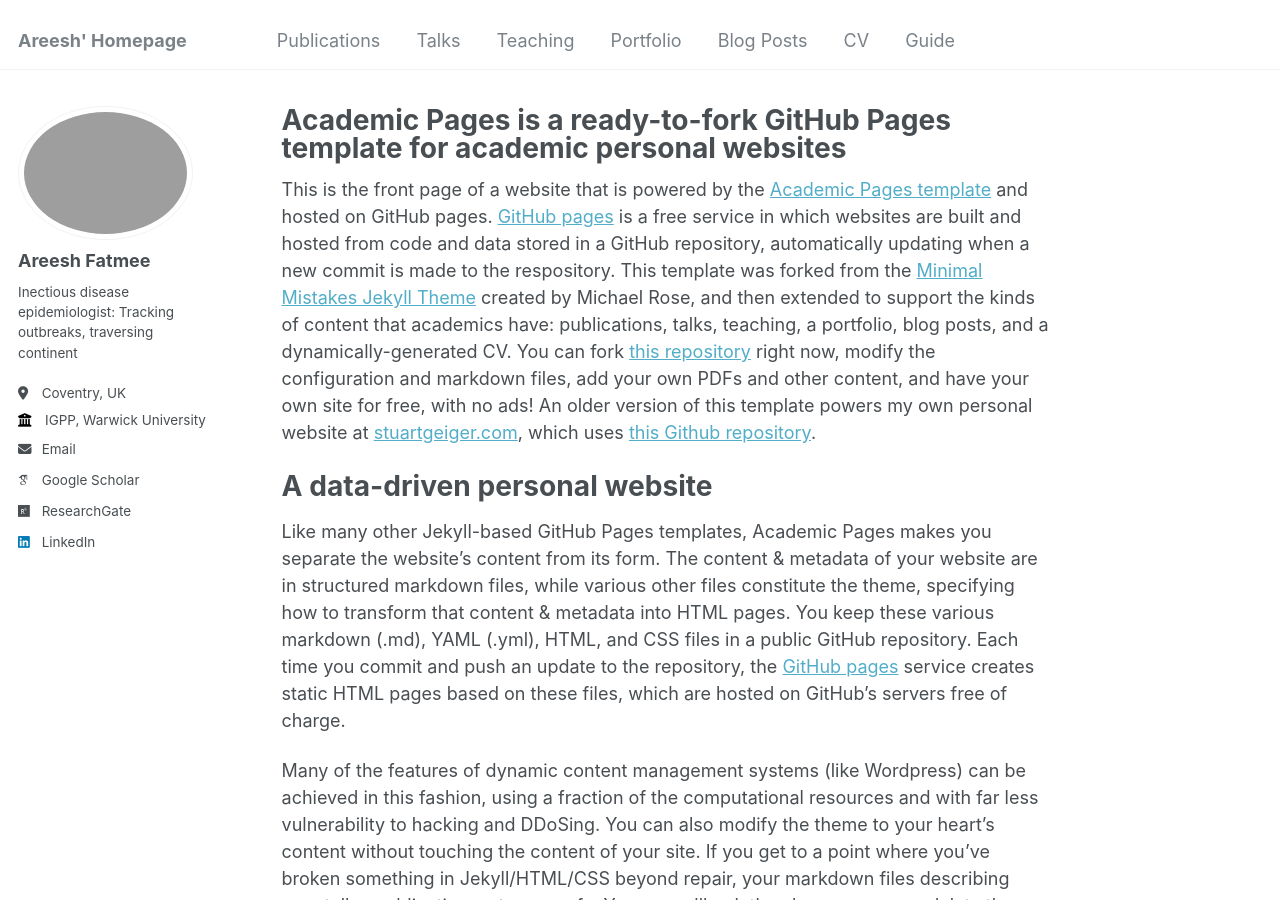
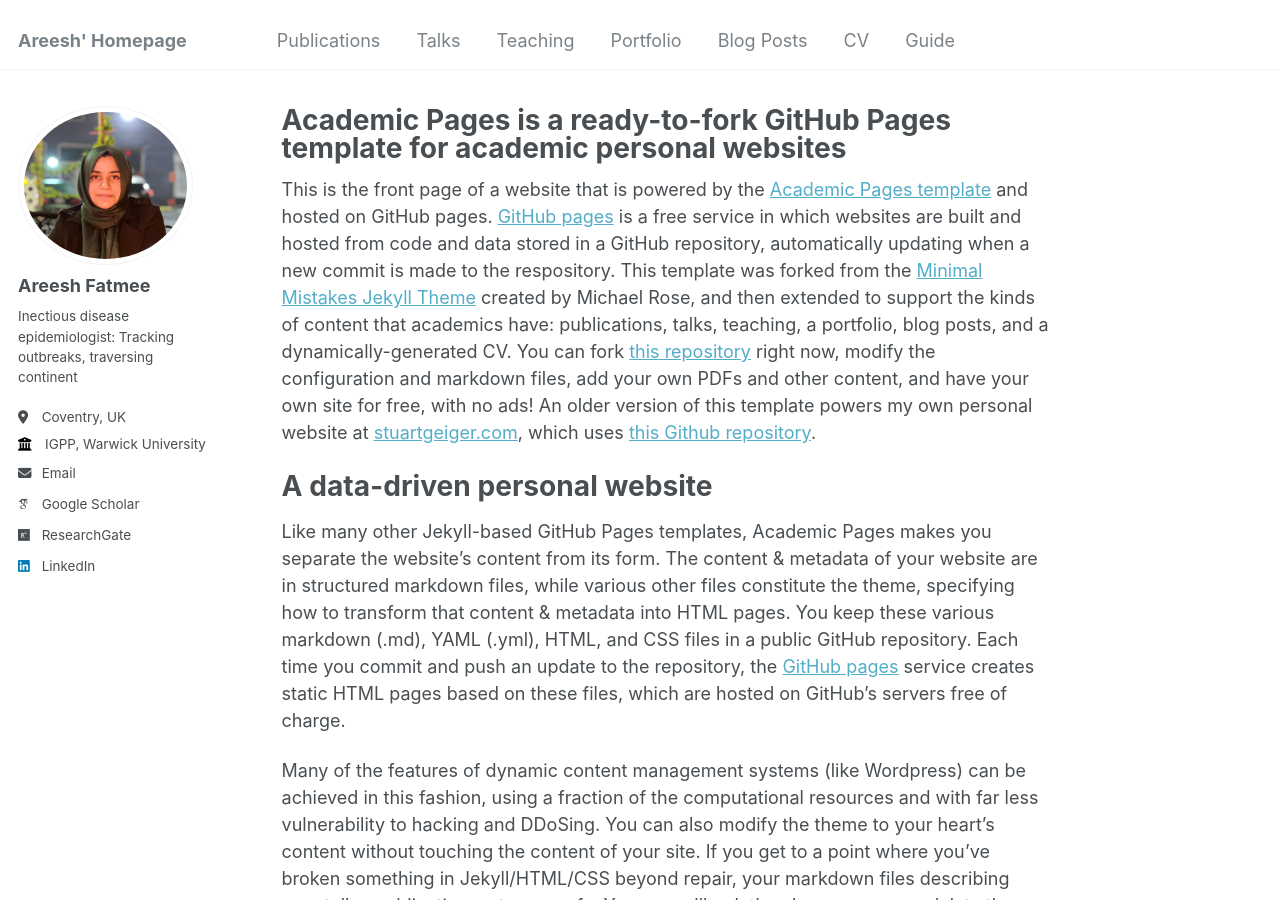
Before and after one commit to Afatmee/IDEpi, a Jekyll site: the page built from _pages/about.md, in a window 1280 px wide and 900 px high. Built offline with Jekyll 4.4.1, drawn with Linux system fonts in a browser that asks for light colours; some web fonts are replaced.

Commit message:
Update _config.yml

```diff
--- a/_config.yml
+++ b/_config.yml
@@ -21,7 +21,7 @@ repository               : "Afatmee/IDEpi.github.io"
 #               Additional customization can be done by editing /_includes/author-profile.html
 author:
   # Biographic information
-  avatar           : "Headshot.png"
+  avatar           : "Headshot.jpg"
   name             : "Areesh Fatmee"
   pronouns         : # example: "she/her"
   bio              : "Inectious disease epidemiologist: Tracking outbreaks, traversing continent"
```
